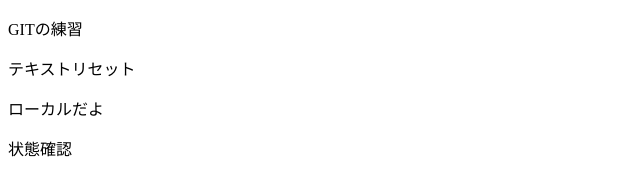
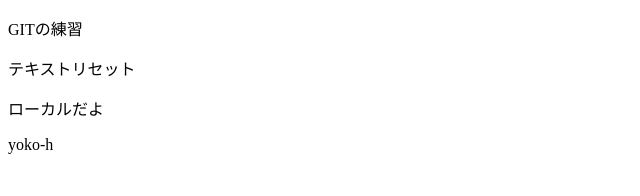
Before and after one commit to sundy45/git_practice, a plain HTML site: page index.html in a window 1280 px wide. Shown: the full height of the page, 0-640 px from the left. Drawn offline with Linux system fonts and the light colour scheme.

Commit message:
yoko-hでの編集

```diff
--- a/index.html
+++ b/index.html
@@ -9,6 +9,6 @@
   <p>GITの練習</p>
   <p>テキストリセット</p>
   <p>ローカルだよ</p>
-  <p>状態確認</p>
+  <p>yoko-h</p>
 </body>
 </html>
```
